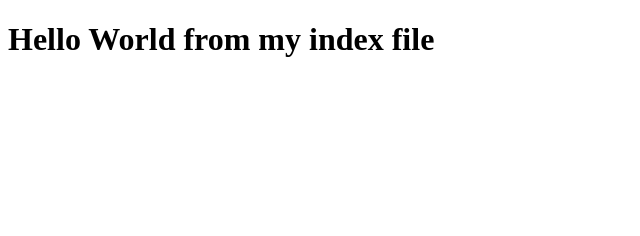
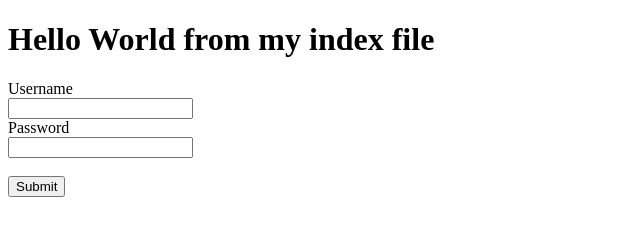
Before and after one commit to msalem07/Project1, a website: page wwwroot/html/index.html in a window 1280 px wide. Shown: the whole page, without its empty margins (0-640 px from the left). Drawn offline with Linux system fonts and the light colour scheme.

Commit message:
added basic index with login and password

```diff
--- a/wwwroot/html/index.html
+++ b/wwwroot/html/index.html
@@ -1,8 +1,19 @@
 <!DOCTYPE html>
 <html>
 
-    <body>
+<body>
         <h1>Hello World from my index file</h1>
-    </body>
+
+    <form>
+        <label>Username </label><br />
+        <input type="text" /><br />
+        <label>Password </label><br />
+        <input type="password" /><br /><br />
+
+        <button type="button">Submit</button>
+
+    </form>
+
+</body>
 
 </html>
```
